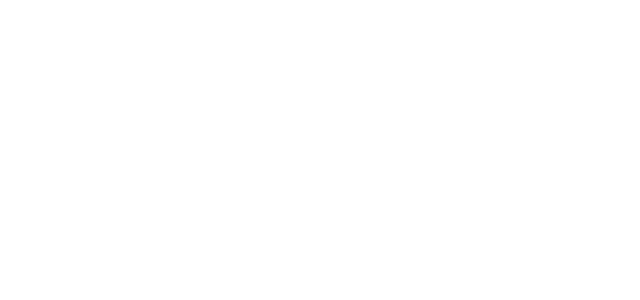
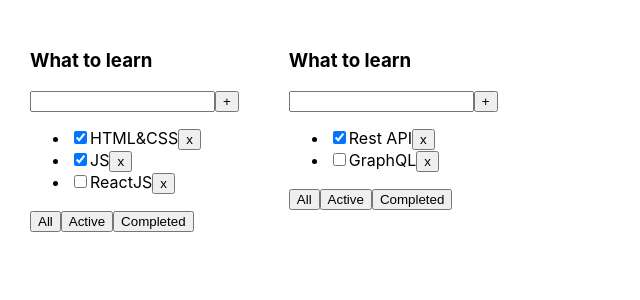
Before and after one commit to pavel1krp/todoList, a React (Create React App) app: page / in a window 1280 px wide. Shown: the top 300 px of the page, without its empty margins (0-640 px from the left). Built offline with nearby package versions, Linux system fonts and the light colour scheme.

Commit message:
add start task

```diff
--- a/package.json
+++ b/package.json
@@ -10,10 +10,12 @@
     "@types/node": "^16.18.1",
     "@types/react": "^18.0.23",
     "@types/react-dom": "^18.0.7",
+    "@types/uuid": "^9.0.0",
     "react": "^18.2.0",
     "react-dom": "^18.2.0",
     "react-scripts": "5.0.1",
     "typescript": "^4.8.4",
+    "uuid": "^9.0.0",
     "web-vitals": "^2.1.4"
   },
   "scripts": {
--- a/src/App.tsx
+++ b/src/App.tsx
@@ -1,9 +1,52 @@
-import React from 'react';
+import React, {useState} from 'react';
 import './App.css';
+import {TodoList} from "./Components/TodoList";
+import {v1} from "uuid";
+
+export type TaskType = {
+    id: string
+    title: string
+    isDone: boolean
+}
+type FilterValueType = 'all' | 'active' | 'completed'
+export type TodolistsType = {
+    id: string
+    title: string
+    filter: FilterValueType
+}
 
 function App() {
+
+    let todolistID1 = v1()
+    let todolistID2 = v1()
+
+    let [todolists, setTodolists] = useState<Array<TodolistsType>>([
+        {id: todolistID1, title: 'What to learn', filter: 'all'},
+        {id: todolistID2, title: 'What to buy', filter: 'all'},
+    ])
+
+    let [tasks, setTasks] = useState({
+        [todolistID1]: [
+            {id: v1(), title: 'HTML&CSS', isDone: true},
+            {id: v1(), title: 'JS', isDone: true},
+            {id: v1(), title: 'ReactJS', isDone: false},
+
+        ],
+        [todolistID2]: [
+            {id: v1(), title: 'Rest API', isDone: true},
+            {id: v1(), title: 'GraphQL', isDone: false},
+        ]
+    })
+    const mappedTodoLIst = todolists.map(el=>{
+        return(
+        <TodoList
+            list={tasks[el.id]}
+        />
+        )
+    })
     return (
         <div className="App">
+            {mappedTodoLIst}
         </div>
     );
 }
--- /dev/null
+++ b/src/Components/TodoList.tsx
@@ -0,0 +1,37 @@
+import React from 'react';
+import {TaskType, TodolistsType} from "../App";
+
+type TodoListPropsType ={
+    list:TaskType[]
+}
+
+export const TodoList = (props:TodoListPropsType) => {
+    const {list, ...restProps} = props
+    const mappedTask = list.map(el=>{
+        return(
+            <li>
+                <input type="checkbox" checked={el.isDone}/>
+                <span>{el.title}</span>
+                <button>x</button>
+            </li>
+        )
+    })
+    return (
+        <div>
+            <h3>What to learn</h3>
+            <div>
+                <input/>
+                <button>+</button>
+            </div>
+            <ul>
+                {mappedTask}
+            </ul>
+            <div>
+                <button>All</button>
+                <button>Active</button>
+                <button>Completed</button>
+            </div>
+
+        </div>
+    );
+};
```
Also changed, not shown: 1 other file (tests, documents, lock files or other folders).
